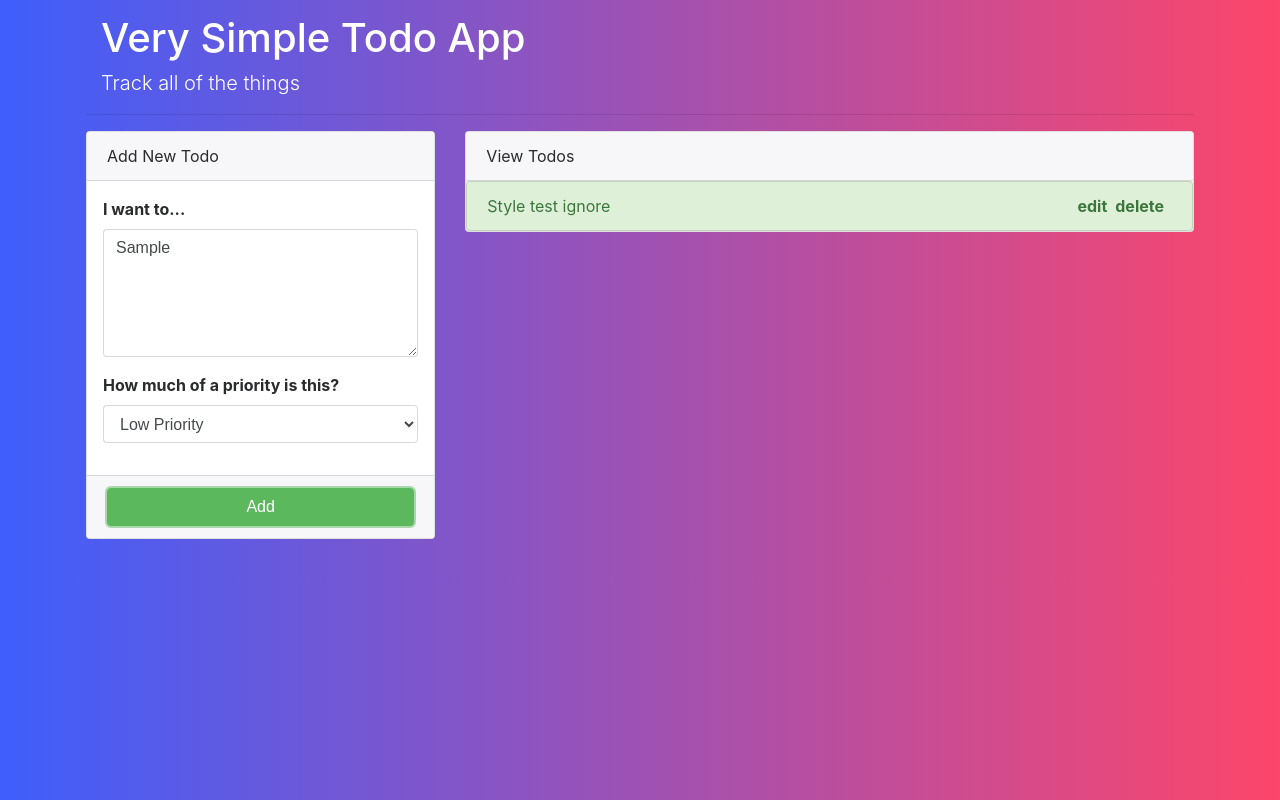
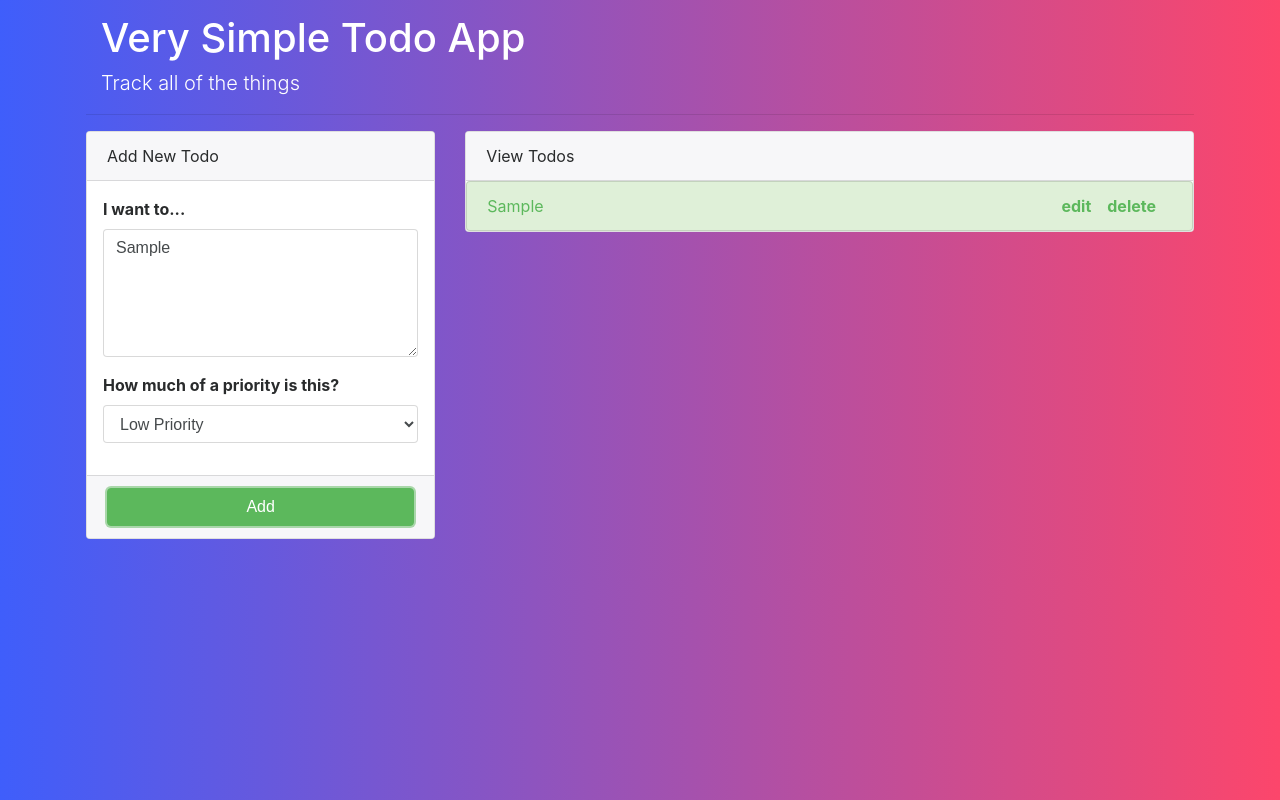
Before and after one commit to larrycustodio/react100-very-simple-to-do-app, a React app: page / in a window 1280 px wide. Both pictures are taken after typing "Sample" into the empty fields and a click on the button "Add". Built offline with nearby package versions, Linux system fonts and the light colour scheme; the HTML template or start-up script is replaced by a standard one.

Commit message:
delete and add handlers fixed

```diff
--- a/src/App.jsx
+++ b/src/App.jsx
@@ -15,29 +15,16 @@ class App extends Component {
   constructor(props) {
     super(props);
     this.state = {
-      todoList: [
-        {
-          id: 1,
-          text: 'Take out the trash',
-          priority: 1,
-          editEnabled: false,
-
-        },
-        {
-          id: 2,
-          text: 'sample list item',
-          priority: 2,
-          editEnabled: false
-        }
-      ]
+      todoList: []
     }
     this.onAddTodo = this.onAddTodo.bind(this);
+    this.onDelete = this.onDelete.bind(this);
   }
 
   onAddTodo({text,priority}) {
     const todoList = this.state.todoList;
     const newTodo = {
-      id: this.state.todoList.length + 1,
+      id: Date.now(),
       text: text,
       priority: parseInt(priority),
       editEnabled: false
@@ -48,12 +35,17 @@ class App extends Component {
     });
   }
 
-  onEditTodo(event){
+  onEdit(event){
     console.log('todo edit this guy');
   }
 
-  onDeleteTodo(event){
-    console.log('todo delete this guy');
+  onDelete(todoItem){
+    const todoList = [...this.state.todoList];
+    const todoDeleteIndex = todoList.indexOf(todoItem);
+    todoList.splice(todoDeleteIndex,1);
+    this.setState({
+      todoList: todoList
+    })
   }
 
   render() {
@@ -69,8 +61,8 @@ class App extends Component {
           <div className='col-lg-8'>
             <TodoItemsContainer
               list={this.state.todoList}
-              onEdit={this.onEditTodo}
-              onDelete={this.onDeleteTodo} />
+              onEdit={this.onEdit}
+              onDelete={this.onDelete} />
           </div>
         </div>
       </div>
--- a/src/NewTodoForm.jsx
+++ b/src/NewTodoForm.jsx
@@ -8,7 +8,8 @@ function NewTodoText(props) {
       </label>
       <textarea
         name='text'
-        className='form-control'
+        id='createTodoText'
+        className='form-control create-todo-text'
         onChange={props.onChange} >
       </textarea>
     </div>
@@ -23,7 +24,8 @@ function NewTodoPriority(props) {
       </label>
       <select
         name='priority'
-        className='form-control'
+        id='createTodoPriority'
+        className='form-control create-todo-priority'
         onChange={props.onChange} >
         <option value='1'>Low Priority</option>
         <option value='2'>Medium Priority</option>
--- a/src/TodoItemsContainer.jsx
+++ b/src/TodoItemsContainer.jsx
@@ -1,17 +1,117 @@
 import React, { Component } from 'react';
 
-class TodoItemsContainer extends Component {
+class ListItem extends Component {
   constructor(props) {
-    super();
-    this.state = {
-      id: '',
-      text: '',
-      priority: '',
-      editEnabled: ''
+    super(props);
+    this.state = this.props.list;
+    this.onEditEnable = this.onEditEnable.bind(this);
+    this.onEditTodo = this.onEditTodo.bind(this);
+    this.onDeleteTodo = this.onDeleteTodo.bind(this);
+    this.onCloseEdit = this.onCloseEdit.bind(this);
+    this.onSaveEdit = this.onSaveEdit.bind(this);
+  }
+  onEditEnable(event) {
+    this.setState({
+      editEnabled: true
+    });
+  }
+  onCloseEdit(event) {
+    this.setState({
+      editEnabled: false
+    })
+  }
+  onEditTodo(event) {
+    const todoList = [...this.state.todoList];
+
+  }
+  onSaveEdit(event) {
+    event.preventDefault();
+  }
+  onDeleteTodo(event) {
+    this.props.onDeleteTodo(this.state);
+  }
+  render() {
+    let todoColor = '';
+    if(this.state.priority == 3){
+      todoColor = '-danger text-danger';
+    } else if (this.state.priority == 2){
+      todoColor = '-warning text-warning';
+    } else {
+      todoColor = '-success text-success'
+    }
+    if (this.state.editEnabled == true) {
+      return (
+        <div className={'list-group-item list-group-item' + todoColor}>
+          <div
+          className='close-edit close float-right'
+          onClick={this.onCloseEdit}>
+          ×
+          </div>
+          <form className='edit-form m-2'>
+            <div className='form-group'>
+              <label htmlFor='editTodoText'>
+                <strong>Description</strong>
+              </label>
+              <textarea
+                name='text'
+                id='editTodoText'
+                className='update-todo-text form-control'
+                onChange={this.onEditTodo}
+                value={this.state.text}>
+              </textarea>
+            </div>
+            <div className='form-group'>
+              <label htmlFor='editTodoPriority'>
+                <strong>Priority</strong>
+              </label>
+              <select
+                name='priority'
+                id='editTodoPriority'
+                className='update-todo-priority form-control'
+                onChange={this.onEditTodo}
+                value={this.state.priority}>
+                <option value='1'>Low Priority</option>
+                <option value='2'>Medium Priority</option>
+                <option value='3'>High Priority</option>
+              </select>
+            </div>
+            <div className='form-group'>
+              <button
+              className='btn btn-success float-right update-todo'
+              onClick={this.onSaveEdit}>
+              Save
+              </button>
+            </div>
+          </form>
+        </div>
+      )
+    } else {
+      return (
+        <li
+          key={this.state.id}
+          className={'list-group-item list-group-item'+todoColor}>
+          <span className='item-text'>
+            {this.state.text}
+          </span>
+          <span className='float-right'>
+            <strong
+              className='edit-todo mr-3'
+              onClick={this.onEditEnable}>
+              edit
+          </strong>
+            <strong
+              className='delete-todo mr-3'
+              onClick={this.onDeleteTodo}>
+              delete
+          </strong>
+          </span>
+        </li>
+      );
+    }
   }
 }
 
-  render() {
+function TodoItemsContainer(props) {
   return (
     <div className='card'>
       <div className='card-header'>
@@ -19,23 +119,18 @@ class TodoItemsContainer extends Component {
         </div>
       <div className='card-body'>
         <ul className='list-group'>
-            <li
-              key='test'
-              className='list-group-item list-group-item-success'>
-              <span className='list-text'>Style test ignore</span>
-              <span className='float-right'>
-                <strong className='mr-2' onClick={this.props.onEdit}>edit</strong>
-                <strong className='mr-2' onClick={this.props.onDelete}>delete</strong>
-              </span>
-            </li>
-            {this.props.list.forEach(listItem => {
-              return <li keyclassName='list-group-item'>listItem.text</li>;
+          {props.list.map(listItem => {
+            return (
+              <ListItem
+                key={parseInt(Date.now() * Math.random())}
+                list={listItem}
+                onDeleteTodo={props.onDelete} />
+            );
           })}
         </ul>
       </div>
     </div>
   );
 }
-}
 
 export default TodoItemsContainer;
```
Lines whose indentation alone changed are shown as unchanged.
